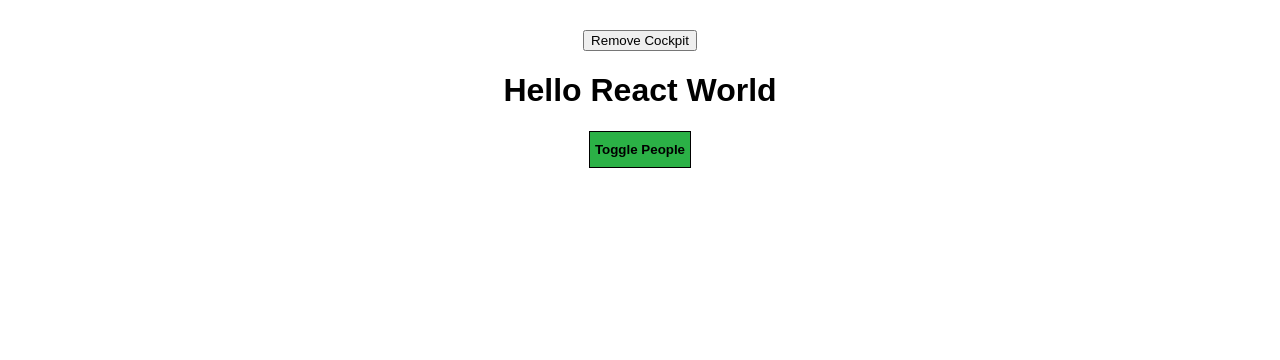
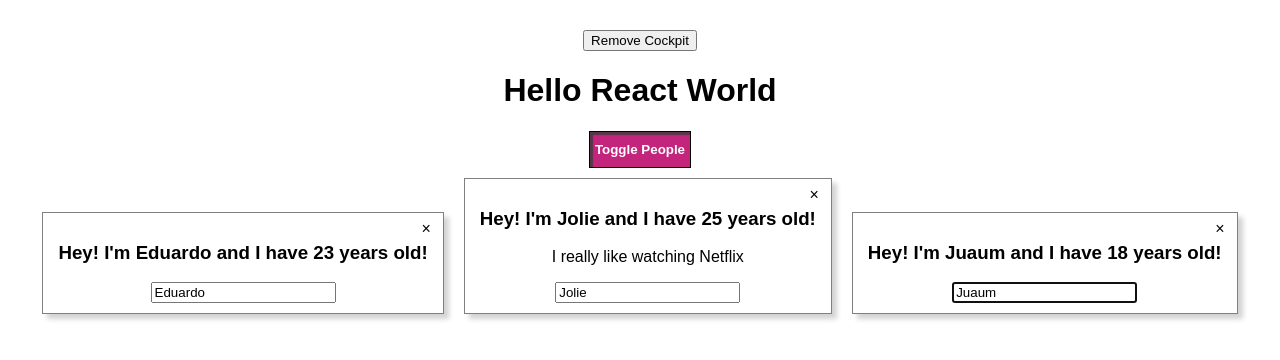
Before and after one commit to du-almeidalima/react-course, a React app: page / in a window 1280 px wide. Shown: the top 360 px of the page. Built offline with nearby package versions, Linux system fonts and the light colour scheme.

Commit message:
Section 7: Refs with React Hooks

```diff
--- a/src/components/Cockpit/Cockpit.js
+++ b/src/components/Cockpit/Cockpit.js
@@ -1,7 +1,9 @@
-import React, { useEffect } from "react";
+import React, {useEffect, useRef} from "react";
 import cockpitStyle from './Cockpit.css';
 
 const cockpit = (props) => {
+  const bntRef = useRef(null);
+
   // Triggers on every change
   useEffect(() => {
     console.log('[Cockpit] >> useEffect');
@@ -15,8 +17,9 @@ const cockpit = (props) => {
   // Triggers only once, equivalent to componentDidMount
   useEffect(() => {
     const timeoutId = setTimeout(() => {
-      alert('[Cockpit] >> useEffect as componentDidMount');
-    }, 4000);
+      // alert('[Cockpit] >> useEffect as componentDidMount');
+      bntRef.current.click();
+    }, 2000);
 
     // Returning a function will act as the componentDidUnmount
     return () => {
@@ -29,6 +32,7 @@ const cockpit = (props) => {
     <React.Fragment>
       <h1>Hello React World</h1>
       <button
+        ref={bntRef}
         className={`${cockpitStyle.Btn} ${
           props.showPeople ? cockpitStyle.Pressed : cockpitStyle.Normal
         }`}
@@ -51,3 +55,8 @@ export default React.memo(cockpit);
  * React.memo is useful for optimizing the code, when wrapping the component on this function, React will keep track of the
  * input/props changes and decide if there's need to re-render this component.
  */
+
+/**
+ * Since functional components don't have a constructor, we can't use React.createRef, but we can use a hook for this
+ * the useRef(). Remember that this is set up by React after the render.
+ */
```
